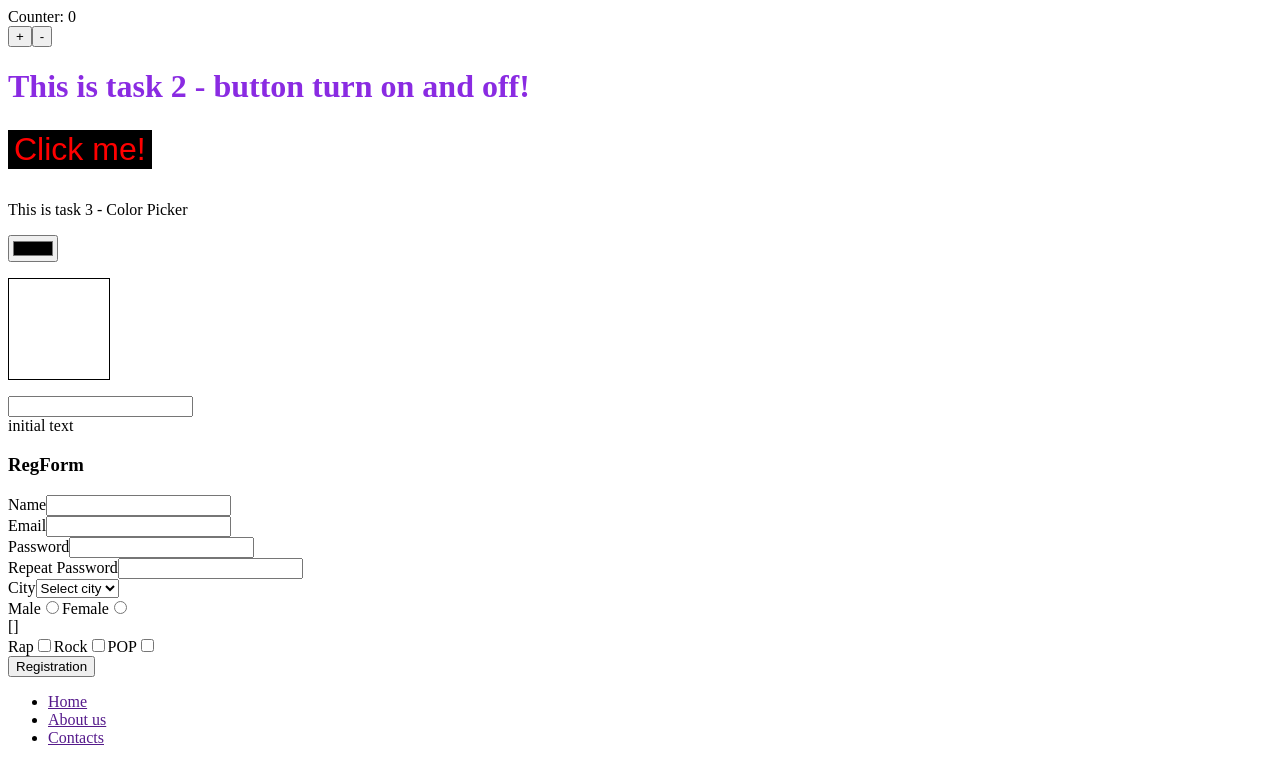
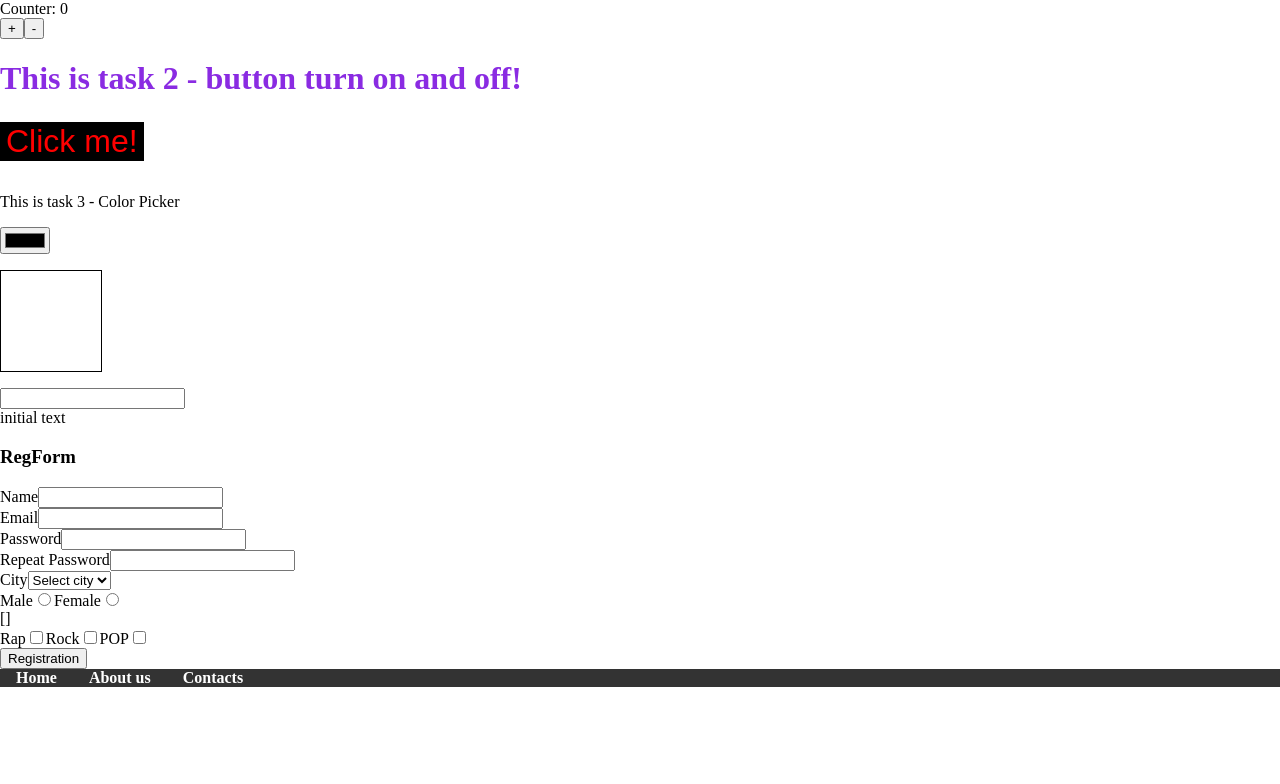
Before and after one commit to valensixx/project-one-react, a React (Create React App) app: page / in a window 1280 px wide. Shown: the top 784 px of the page. Built offline with nearby package versions, Linux system fonts and the light colour scheme.

Commit message:
menu is done

```diff
--- /dev/null
+++ b/src/components/Page.css
@@ -0,0 +1,4 @@
+html, body {
+    padding: 0;
+    margin: 0;
+}
--- a/src/components/Page.js
+++ b/src/components/Page.js
@@ -1,6 +1,6 @@
 import React, {useState} from "react";
 import Menu from './menu/Menu';
-
+import './Page.css';
 //create react page with dropdown menu, content and footer in different components
 export default function App(){
     return(
--- a/src/components/menu/Menu.css
+++ b/src/components/menu/Menu.css
@@ -0,0 +1,24 @@
+.menu-nav {
+    background: #333;
+}
+
+.menu-nav-ul {
+    display: flex;
+    list-style: none;
+    padding: 0;
+    margin: 0;
+}
+
+.menu-nav-item {
+    margin:0 1rem;
+}
+
+.menu-nav-item a {
+    color: white;
+    text-decoration: none;
+    font-weight: bold;
+}
+
+.menu-nav-item a:hover {
+    color: blueviolet;
+}
--- a/src/components/menu/Menu.js
+++ b/src/components/menu/Menu.js
@@ -1,5 +1,6 @@
 import React from "react";
 import './Menu.css';
+
 function Menu(){
     return(
         <nav className="menu-nav">
--- a/src/index.js
+++ b/src/index.js
@@ -5,6 +5,7 @@ import Button from './components/Button';
 import ColorPicker from './components/ColorPicker';
 import RegForm from './components/RegForm';
 import Page from './components/Page';
+
 
 const root = ReactDOM.createRoot(document.getElementById('root'));
 root.render(
```
